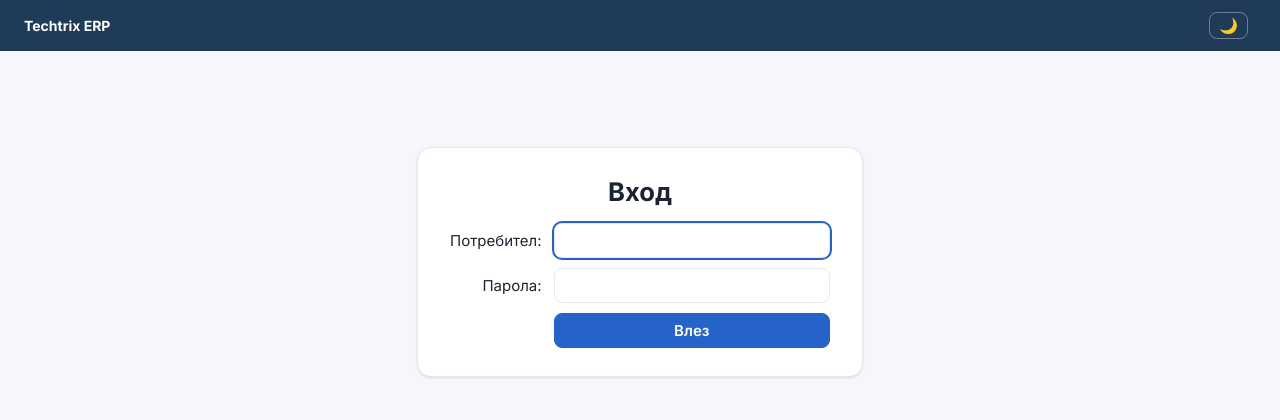
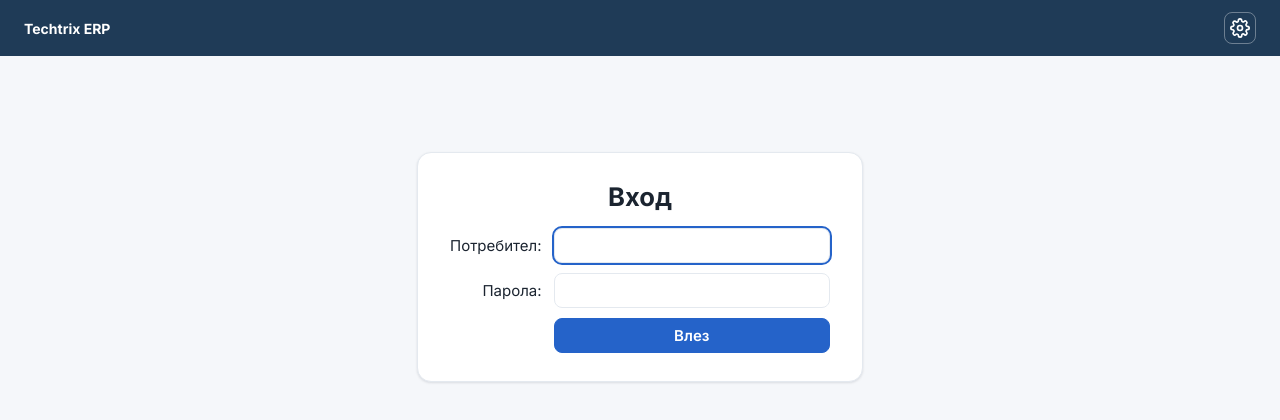
Before and after one commit to Maxthedebugger/techtrix_erp, a Flask app: page /login in a window 1280 px wide. Shown: the top 420 px of the page. Run offline with Flask 3, Linux system fonts and the light colour scheme.

Commit message:
Зъбно колело с меню за парола, тема и изход

```diff
--- a/static/style.css
+++ b/static/style.css
@@ -469,24 +469,60 @@ form[action*="delete"] button:hover {
     background: var(--red);
     color: white;
 }
-/* --- Бутони „Смени паролата“ и „Изход“ в горното меню --- */
+/* --- Зъбно колело с меню „Настройки“ горе вдясно --- */
 header > span {
     display: flex;
     align-items: center;
-    gap: 8px;                      /* разстояние между бутоните */
+    gap: 10px;
 }
-header .head-btn {
-    padding: 4px 12px;
+.settings {
+    position: relative;            /* менюто се подрежда спрямо колелото */
+}
+header .gear-btn {
+    display: flex;
+    padding: 5px;
+    background: transparent;
     border: 1px solid rgba(255, 255, 255, 0.35);
-    border-radius: 8px;
     color: white;
-    text-decoration: none;         /* без подчертаване */
-    font-weight: 500;
 }
-header .head-btn:hover {
+header .gear-btn:hover {
     background: rgba(255, 255, 255, 0.15);
 }
-header .head-btn-exit:hover {
-    background: var(--red);        /* „Изход“ светва в червено */
-    border-color: var(--red);
+.settings-menu {
+    display: none;                 /* скрито, докато не натиснеш колелото */
+    position: absolute;
+    top: calc(100% + 8px);         /* точно под колелото */
+    right: 0;                      /* подравнено вдясно, за да не излиза от екрана */
+    min-width: 180px;
+    background: var(--card);
+    border: 1px solid var(--line);
+    border-radius: 10px;
+    box-shadow: 0 8px 24px rgba(0, 0, 0, 0.2);
+    overflow: hidden;
+    z-index: 30;
 }
+.settings-menu.open {
+    display: block;                /* класът „open“ го показва */
+}
+header .settings-menu a,
+header .settings-menu button {
+    display: block;
+    width: 100%;
+    box-sizing: border-box;
+    padding: 10px 14px;
+    background: transparent;
+    border: none;
+    border-radius: 0;
+    color: var(--ink);
+    font-weight: 500;
+    text-align: left;
+    text-decoration: none;
+}
+header .settings-menu a:hover,
+header .settings-menu button:hover {
+    background: var(--head);
+}
+header .settings-menu .settings-exit {
+    color: var(--red);             /* „Изход“ е червен */
+    border-top: 1px solid var(--line);
+}
--- a/templates/base.html
+++ b/templates/base.html
@@ -9,7 +9,7 @@
     if (localStorage.getItem("theme") === "dark") {
         document.documentElement.dataset.theme = "dark";
     }
-    // Сменя темата при натискане на бутона 🌙 / ☀️
+    // Сменя темата (бутонът е в менюто на зъбното колело)
     function toggleTheme() {
         const html = document.documentElement;
         if (html.dataset.theme === "dark") {
@@ -19,7 +19,27 @@
             html.dataset.theme = "dark";
             localStorage.setItem("theme", "dark");
         }
+        updateThemeLabel();
     }
+    // Показва или скрива менюто под зъбното колело
+    function toggleSettings() {
+        document.getElementById("settings-menu").classList.toggle("open");
+    }
+    // Клик където и да е извън менюто го затваря
+    document.addEventListener("click", function (event) {
+        const menu = document.getElementById("settings-menu");
+        if (menu && !event.target.closest(".settings")) {
+            menu.classList.remove("open");
+        }
+    });
+    // Надписът на бутона показва към коя тема ще превключим
+    function updateThemeLabel() {
+        const label = document.getElementById("theme-label");
+        if (label) {
+            label.textContent = document.documentElement.dataset.theme === "dark" ? "Светла тема" : "Тъмна тема";
+        }
+    }
+    document.addEventListener("DOMContentLoaded", updateThemeLabel);
 </script>
 </head>
 <body>
@@ -67,12 +87,26 @@
     </nav>
     {% endif %}
     <span>
-        <button type="button" class="theme-btn" onclick="toggleTheme()" title="Светла / тъмна тема">🌙</button>
         {% if session.username %}
         {{ session.username }} ({{ session.role }})
-        <a class="head-btn" href="{{ url_for('change_password') }}">Смени паролата</a>
-        <a class="head-btn head-btn-exit" href="{{ url_for('logout') }}">Изход</a>
         {% endif %}
+        <span class="settings">
+            <button type="button" class="gear-btn" onclick="toggleSettings()" title="Настройки">
+                <svg width="20" height="20" viewBox="0 0 24 24" fill="none" stroke="currentColor" stroke-width="2" stroke-linecap="round" stroke-linejoin="round">
+                    <circle cx="12" cy="12" r="3"></circle>
+                    <path d="M19.4 15a1.65 1.65 0 0 0 .33 1.82l.06.06a2 2 0 0 1-2.83 2.83l-.06-.06a1.65 1.65 0 0 0-1.82-.33 1.65 1.65 0 0 0-1 1.51V21a2 2 0 0 1-4 0v-.09A1.65 1.65 0 0 0 9 19.4a1.65 1.65 0 0 0-1.82.33l-.06.06a2 2 0 0 1-2.83-2.83l.06-.06a1.65 1.65 0 0 0 .33-1.82 1.65 1.65 0 0 0-1.51-1H3a2 2 0 0 1 0-4h.09A1.65 1.65 0 0 0 4.6 9a1.65 1.65 0 0 0-.33-1.82l-.06-.06a2 2 0 0 1 2.83-2.83l.06.06a1.65 1.65 0 0 0 1.82.33H9a1.65 1.65 0 0 0 1-1.51V3a2 2 0 0 1 4 0v.09a1.65 1.65 0 0 0 1 1.51 1.65 1.65 0 0 0 1.82-.33l.06-.06a2 2 0 0 1 2.83 2.83l-.06.06a1.65 1.65 0 0 0-.33 1.82V9a1.65 1.65 0 0 0 1.51 1H21a2 2 0 0 1 0 4h-.09a1.65 1.65 0 0 0-1.51 1z"></path>
+                </svg>
+            </button>
+            <span class="settings-menu" id="settings-menu">
+                {% if session.username %}
+                <a href="{{ url_for('change_password') }}">Смени паролата</a>
+                {% endif %}
+                <button type="button" onclick="toggleTheme()" id="theme-label">Тъмна тема</button>
+                {% if session.username %}
+                <a href="{{ url_for('logout') }}" class="settings-exit">Изход</a>
+                {% endif %}
+            </span>
+        </span>
     </span>
 </header>
 {% with messages = get_flashed_messages(with_categories=true) %}
```
